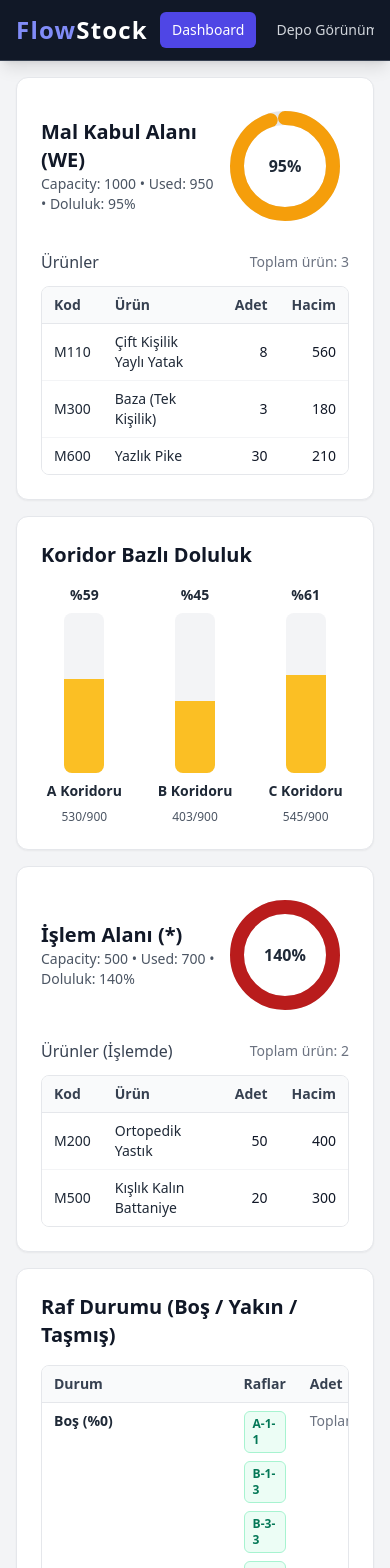
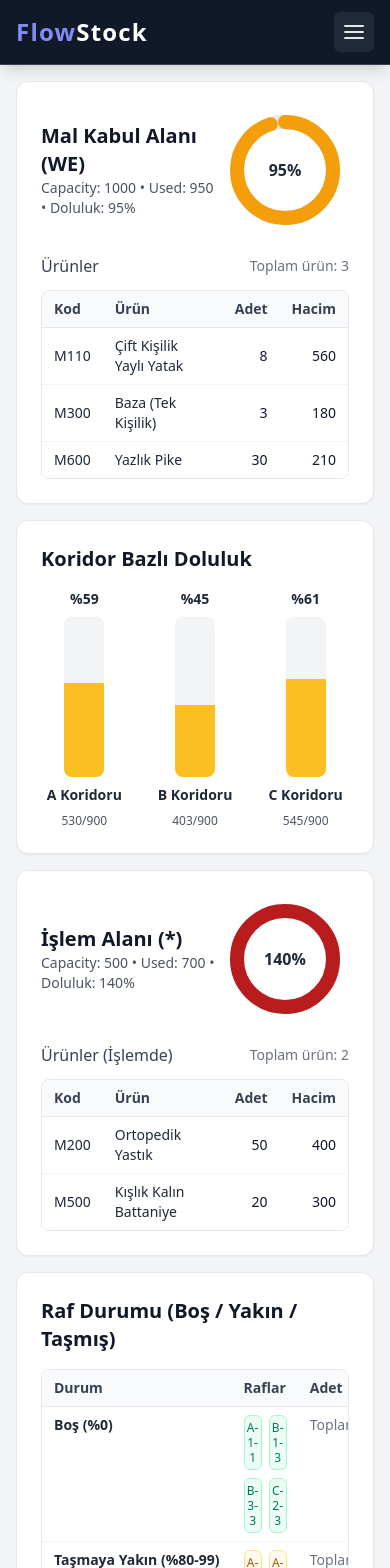
Before and after one commit to eslemuzavci/FlowStock, a React (Vite) app: page / in a window 390 px wide. Shown: the top 1568 px of the page. Built offline with nearby package versions, Linux system fonts and the light colour scheme.

Commit message:
İcons,responsivelik

```diff
--- a/index.html
+++ b/index.html
@@ -1,13 +1,17 @@
 <!doctype html>
 <html lang="en">
+
 <head>
   <meta charset="UTF-8" />
-    <link rel="icon" type="image/svg+xml" href="/vite.svg" />
+  <link rel="icon" type="image/png" href="/icons.png" />
+
   <meta name="viewport" content="width=device-width, initial-scale=1.0" />
-    <title>flowstock</title>
+  <title>Flow Stock</title>
 </head>
+
 <body>
   <div id="root"></div>
   <script type="module" src="/src/main.jsx"></script>
 </body>
+
 </html>
--- a/src/components/Common/Navbar.jsx
+++ b/src/components/Common/Navbar.jsx
@@ -1,9 +1,19 @@
-import React from "react";
+import React, { useEffect, useRef, useState } from "react";
 import { useNavigate, useLocation } from "react-router-dom";
 
 const Navbar = () => {
     const navigate = useNavigate();
     const location = useLocation();
+    const wrapRef = useRef(null);
+    const brandRef = useRef(null);
+    const measureRef = useRef(null);
+    const dropdownRef = useRef(null);
+    const burgerRef = useRef(null);
+
+    const [menuOpen, setMenuOpen] = useState(false);
+    const [isSmall, setIsSmall] = useState(() => (typeof window !== 'undefined' ? window.innerWidth < 768 : true));
+    const [measureWidth, setMeasureWidth] = useState(0);
+    const [overflow, setOverflow] = useState(false);
 
     const menuItems = [
         { id: 1, name: 'Dashboard', path: '/' },
@@ -11,11 +21,70 @@ const Navbar = () => {
         { id: 3, name: 'Ürünler', path: '/urunler' },
     ];
 
+    const useHamburger = isSmall || overflow;
+
+    useEffect(() => {
+        const compute = () => {
+            if (!wrapRef.current || !brandRef.current) return;
+            const wrapW = wrapRef.current.clientWidth;
+            const brandW = brandRef.current.clientWidth;
+            const gap = 24; // approx spacing between brand and menu
+            const available = Math.max(0, wrapW - brandW - gap);
+            setMeasureWidth(available);
+
+            if (measureRef.current) {
+                // allow layout to apply width before measuring scrollWidth
+                requestAnimationFrame(() => {
+                    if (!measureRef.current) return;
+                    const el = measureRef.current;
+                    const isOverflowing = el.scrollWidth > el.clientWidth;
+                    setOverflow(isOverflowing);
+                });
+            }
+        };
+
+        const onResize = () => {
+            setIsSmall(window.innerWidth < 768);
+            compute();
+        };
+
+        compute();
+        window.addEventListener('resize', onResize);
+
+        let ro;
+        if (wrapRef.current && 'ResizeObserver' in window) {
+            ro = new ResizeObserver(compute);
+            ro.observe(wrapRef.current);
+        }
+        return () => {
+            window.removeEventListener('resize', onResize);
+            if (ro) ro.disconnect();
+        };
+    }, []);
+
+    useEffect(() => {
+        const onDocClick = (e) => {
+            const target = e.target;
+            if (
+                menuOpen &&
+                dropdownRef.current &&
+                !dropdownRef.current.contains(target) &&
+                burgerRef.current &&
+                !burgerRef.current.contains(target)
+            ) {
+                setMenuOpen(false);
+            }
+        };
+        document.addEventListener('mousedown', onDocClick);
+        return () => document.removeEventListener('mousedown', onDocClick);
+    }, [menuOpen]);
+
     return (
         <nav className="w-full bg-gray-900 py-3 px-4 md:py-4 md:px-6 shadow-lg border-b border-gray-700 select-none">
-            <div className="max-w-7xl mx-auto flex items-center justify-between gap-3">
+            <div ref={wrapRef} className="max-w-7xl mx-auto flex items-center justify-between gap-3 relative">
                 {/* Sol: Marka */}
                 <button
+                    ref={brandRef}
                     onClick={() => navigate('/')}
                     className="flex items-center shrink-0 focus:outline-none"
                     aria-label="FlowStock Anasayfa"
@@ -25,8 +94,9 @@ const Navbar = () => {
                     </h1>
                 </button>
 
-                {/* Sağ: Sayfa Seçenekleri */}
-                <div className="flex items-center gap-2 overflow-x-auto">
+                {/* Sağ: Menü */}
+                {!useHamburger && (
+                    <div className="flex items-center gap-2">
                         {menuItems.map((item) => {
                             const active = location.pathname === item.path;
                             return (
@@ -35,7 +105,7 @@ const Navbar = () => {
                                     onClick={() => navigate(item.path)}
                                     className={`${active
                                         ? 'bg-indigo-600 text-white'
-                                    : ' text-gray-300 hover:bg-gray-700'} px-3 md:px-4 py-2 rounded-md text-sm md:text-base transition-colors whitespace-nowrap`}
+                                        : 'bg-gray-800 text-gray-300 hover:bg-gray-700'} px-3 md:px-4 py-2 rounded-md text-sm md:text-base transition-colors whitespace-nowrap`}
                                     aria-current={active ? 'page' : undefined}
                                 >
                                     {item.name}
@@ -43,9 +113,61 @@ const Navbar = () => {
                             );
                         })}
                     </div>
+                )}
+
+                {useHamburger && (
+                    <button
+                        ref={burgerRef}
+                        onClick={() => setMenuOpen((v) => !v)}
+                        aria-label="Menüyü aç/kapat"
+                        aria-expanded={menuOpen}
+                        className="p-2 rounded-md bg-gray-800 text-gray-200 hover:bg-gray-700 transition-colors"
+                    >
+                        <svg className="w-6 h-6" viewBox="0 0 24 24" fill="none" stroke="currentColor" strokeWidth="2" strokeLinecap="round" strokeLinejoin="round">
+                            <line x1="3" y1="6" x2="21" y2="6" />
+                            <line x1="3" y1="12" x2="21" y2="12" />
+                            <line x1="3" y1="18" x2="21" y2="18" />
+                        </svg>
+                    </button>
+                )}
+
+                {/* Gizli ölçüm konteyneri: Taşma kontrolü için */}
+                <div className="absolute invisible pointer-events-none top-0 left-0">
+                    <div
+                        ref={measureRef}
+                        style={{ width: measureWidth }}
+                        className="flex items-center gap-2"
+                    >
+                        {menuItems.map((item) => (
+                            <span key={`measure-${item.id}`} className="px-3 py-2 rounded-md text-sm md:text-base whitespace-nowrap bg-gray-800">
+                                {item.name}
+                            </span>
+                        ))}
+                    </div>
+                </div>
+
+                {/* Dropdown */}
+                {useHamburger && menuOpen && (
+                    <div ref={dropdownRef} className="absolute right-4 top-full mt-2 bg-gray-800 border border-gray-700 rounded-md shadow-lg p-2 z-50 min-w-[180px]">
+                        {menuItems.map((item) => {
+                            const active = location.pathname === item.path;
+                            return (
+                                <button
+                                    key={`dd-${item.id}`}
+                                    onClick={() => { setMenuOpen(false); navigate(item.path); }}
+                                    className={`${active ? 'bg-indigo-600 text-white' : 'text-gray-200 hover:bg-gray-700'} w-full text-left px-3 py-2 rounded-md transition-colors`}
+                                    aria-current={active ? 'page' : undefined}
+                                >
+                                    {item.name}
+                                </button>
+                            );
+                        })}
+                    </div>
+                )}
             </div>
         </nav>
     );
 };
 
+
 export default Navbar;
--- a/src/components/ShelfTable.jsx
+++ b/src/components/ShelfTable.jsx
@@ -55,11 +55,11 @@ export default function ShelfTable() {
             <td className="px-3 py-2 align-top text-sm font-semibold text-gray-800 whitespace-nowrap">{label}</td>
             <td className="px-3 py-2">
                 {items.length ? (
-                    <div className="flex flex-wrap gap-2">
+                    <div className="grid grid-cols-2 sm:grid-cols-3 md:grid-cols-4 gap-2">
                         {items.map((code) => (
                             <span
                                 key={code}
-                                className={`inline-flex items-center px-2 py-1 text-xs font-semibold rounded-md border ${badgeClasses}`}
+                                className={`flex items-center justify-center px-2 py-1 text-xs md:text-sm leading-tight font-medium rounded-md border text-center break-words ${badgeClasses}`}
                             >
                                 {code}
                             </span>
```
Also changed, not shown: public/icons.PNG (added). Lines whose indentation alone changed are shown as unchanged.
